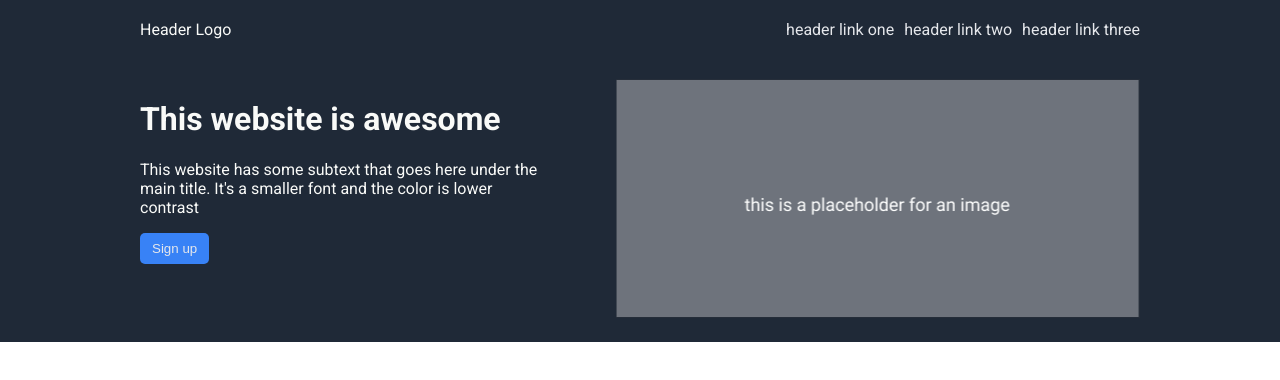
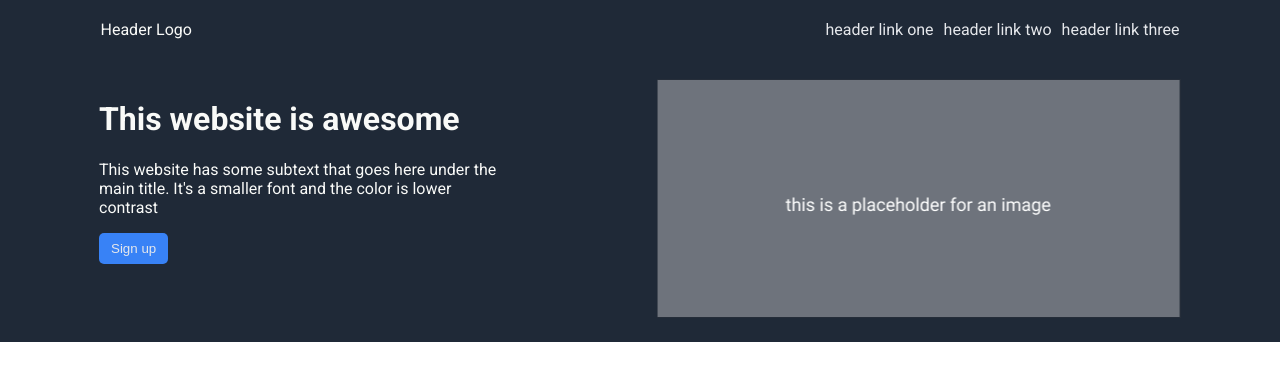
Before and after one commit to everydayseb/odin-landing-page, a plain HTML site: page index.html in a window 1280 px wide. Drawn offline with Linux system fonts and the light colour scheme.

Commit message:
Adjust styling for header and hero

```diff
--- a/style.css
+++ b/style.css
@@ -8,23 +8,19 @@ body {
 }
 
 .container {
-    background-color: #1F2937;
     display: flex;
     flex-direction: column;
-    justify-content: center;
-    align-items: center;
 }
 
 .header,
 .hero {
-    width: 100%;
+    display: flex;
     padding: 20px;
-    max-width: 1000px;
+    background-color: #1F2937;
 }
 
 .header {
-    display: flex;
-    justify-content: space-between;
+    justify-content: space-around;
     background-color: #1F2937;
     color: #F9FAF8;
 }
@@ -38,15 +34,20 @@ body {
     color: #E5E7EB;
     text-decoration: none;
 }
+.header .left {
+    flex: 1 1 auto;
+    max-width: 524px;
+}
 
 .hero {
-    display: flex;
-    background-color: #1F2937;
     color: #F9FAF8;
-    justify-content: space-between;
+    justify-content: space-around;
 }
 .hero .left {
     max-width: 400px;
+}
+.hero .right {
+    max-width: 524px;
 }
 
 .hero button {
```
